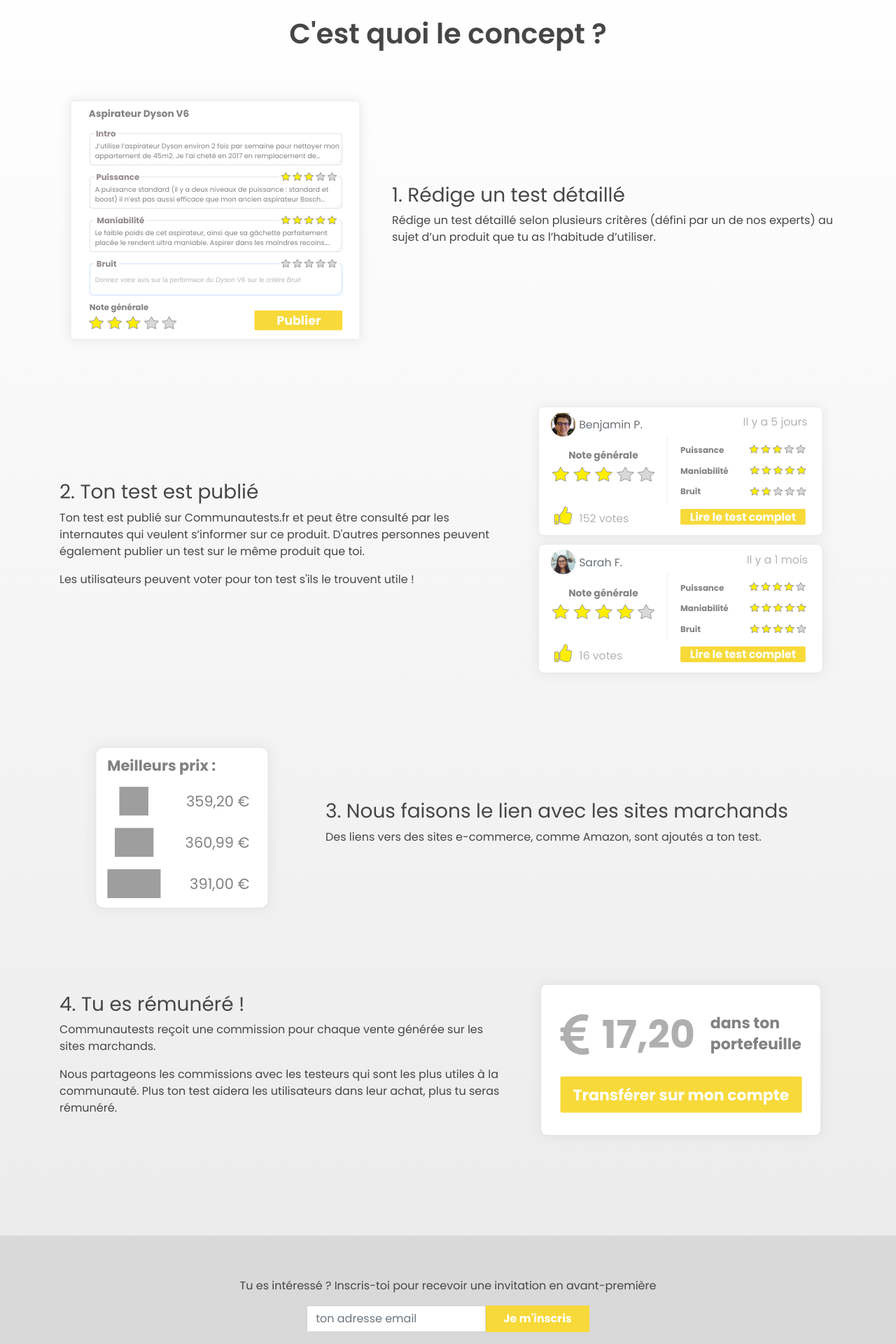
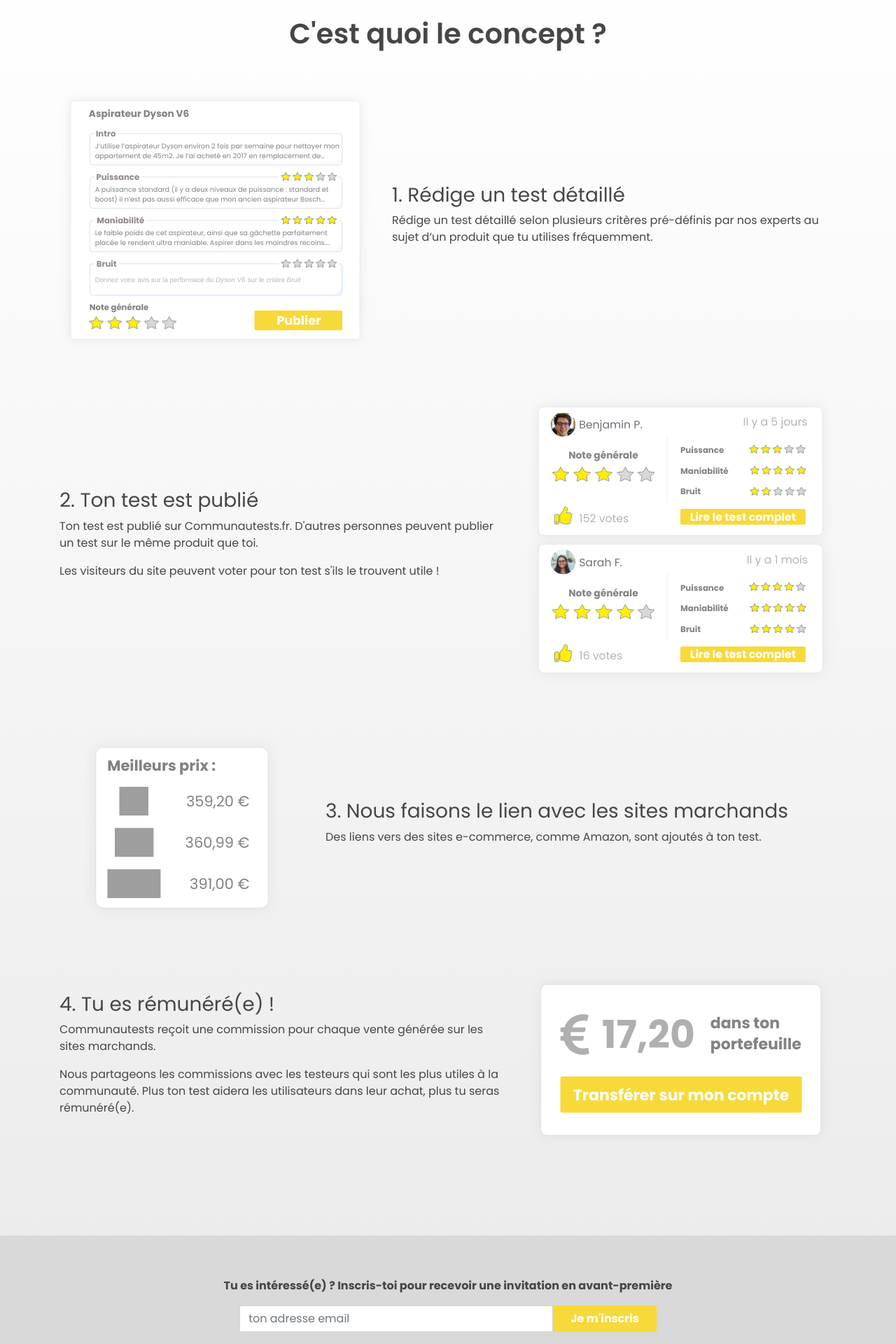
Before and after one commit to benj-p/prelaunch, a PHP site: page / in a window 1280 px wide. Shown: the part 560-2480 px from the top of the page at 70% size. Run offline with PHP 8.4, Linux system fonts and the light colour scheme; grey boxes are pictures that could not be loaded.

Commit message:
Wording update

```diff
--- a/css/style.css
+++ b/css/style.css
@@ -107,10 +107,6 @@ form {
 
 .step {
   margin-bottom: 60px;
-}
-
-.wallet-illustration {
-  text-align: center;
 }
 
 .bottom-section {
--- a/index.html
+++ b/index.html
@@ -47,7 +47,7 @@
         <form class="validate form-inline text-center" action="https://gmail.us20.list-manage.com/subscribe/post?u=1032adc8ab5e905f4f983093b&amp;id=acdd1f3640" method="post" id="mc-embedded-subscribe-form" name="mc-embedded-subscribe-form" target="_self" novalidate>
           <div class="form-group mb-2">
             <label for="EMAIL" class="sr-only">Email</label>
-            <input type="email" class="form-control" style="width: 20vw;" placeholder="ton adresse email" name="EMAIL" id="mce-EMAIL">
+            <input type="email" class="form-control" style="width: 35vw;" placeholder="ton adresse email" name="EMAIL" id="mce-EMAIL">
           </div>
           <div style="position: absolute; left: -5000px;" aria-hidden="true">
             <input type="text" name="b_1032adc8ab5e905f4f983093b_acdd1f3640" tabindex="-1" value="">
@@ -192,7 +192,7 @@
                                 <path d="M365.5,53.5 L369.5,49.5" id="Line" stroke="#E0E0E0" stroke-width="0.7" stroke-linecap="square"></path>
                                 <text id="J’utilise-l’aspirate" font-family="Poppins-Regular, Poppins" font-size="10" font-weight="normal" fill="#828282">
                                     <tspan x="8" y="30">J’utilise l’aspirateur Dyson environ 2 fois par semaine pour nettoyer mon </tspan>
-                                    <tspan x="8" y="45">appartement de 45m2. Je l’ai cheté en 2017 en remplacement de…</tspan>
+                                    <tspan x="8" y="45">appartement de 45m2. Je l’ai acheté en 2017 en remplacement de…</tspan>
                                 </text>
                                 <g id="field-title" transform="translate(7.000000, 0.000000)">
                                     <rect id="Rectangle" fill="#FFFFFF" x="0" y="0" width="34" height="16"></rect>
@@ -225,7 +225,7 @@
 
       <div class="col-md-7 col-sm-6 my-auto order-first order-md-last">
         <h3>1. Rédige un test détaillé</h3>
-        <p>Rédige un test détaillé selon plusieurs critères (défini par un de nos experts) au sujet d’un produit que tu as l’habitude d’utiliser.</p>
+        <p>Rédige un test détaillé selon plusieurs critères pré-définis par nos experts au sujet d’un produit que tu utilises fréquemment.</p>
       </div>
     </div>
 
@@ -233,8 +233,8 @@
       <div class="col-md-7 col-sm-6 my-auto">
           <div>
             <h3>2. Ton test est publié</h3>
-            <p>Ton test est publié sur Communautests.fr et peut être consulté par les internautes qui veulent s’informer sur ce produit. D'autres personnes peuvent également publier un test sur le même produit que toi.</p>
-            <p>Les utilisateurs peuvent voter pour ton test s'ils le trouvent utile !</p>
+            <p>Ton test est publié sur Communautests.fr. D'autres personnes peuvent publier un test sur le même produit que toi.</p>
+            <p>Les visiteurs du site peuvent voter pour ton test s'ils le trouvent utile !</p>
           </div>
       </div>
       <div class="col-md-5 col-sm-6 col-12 my-auto">
@@ -474,16 +474,16 @@
       </div>
       <div class="col-md-8 my-auto order-first order-md-last">
         <h3>3. Nous faisons le lien avec les sites marchands</h3>
-        <p>Des liens vers des sites e-commerce, comme Amazon, sont ajoutés a ton test.</p>
+        <p>Des liens vers des sites e-commerce, comme Amazon, sont ajoutés à ton test.</p>
       </div>
     </div>
 
     <div class="row step">
 
       <div class="col-md-7 col-sm-6 my-auto">
-        <h3>4. Tu es rémunéré !</h3>
+        <h3>4. Tu es rémunéré(e) !</h3>
         <p>Communautests reçoit une commission pour chaque vente générée sur les sites marchands.</p>
-        <p>Nous partageons les commissions avec les testeurs qui sont les plus utiles à la communauté. Plus ton test aidera les utilisateurs dans leur achat, plus tu seras rémunéré.</p>
+        <p>Nous partageons les commissions avec les testeurs qui sont les plus utiles à la communauté. Plus ton test aidera les utilisateurs dans leur achat, plus tu seras rémunéré(e).</p>
       </div>
        <div class="col-md-5 col-sm-6 col-12 my-auto">
         <svg viewBox="0 0 405 237" version="1.1" xmlns="http://www.w3.org/2000/svg" xmlns:xlink="http://www.w3.org/1999/xlink">
@@ -530,11 +530,11 @@
 
   <div class="bottom-section">
     <div class="form-container form-bottom">
-      <p>Tu es intéressé ? Inscris-toi pour recevoir une invitation en avant-première</p>
+      <p><strong>Tu es intéressé(e) ? Inscris-toi pour recevoir une invitation en avant-première</strong></p>
       <form class="validate form-inline text-center" action="https://gmail.us20.list-manage.com/subscribe/post?u=1032adc8ab5e905f4f983093b&amp;id=acdd1f3640" method="post" id="mc-embedded-subscribe-form" name="mc-embedded-subscribe-form" target="_self" novalidate>
         <div class="form-group mb-2">
           <label for="EMAIL" class="sr-only">Email</label>
-          <input type="email" class="form-control" style="width: 20vw;" placeholder="ton adresse email" name="EMAIL" id="mce-EMAIL">
+          <input type="email" class="form-control" style="width: 35vw;" placeholder="ton adresse email" name="EMAIL" id="mce-EMAIL">
         </div>
         <div style="position: absolute; left: -5000px;" aria-hidden="true">
           <input type="text" name="b_1032adc8ab5e905f4f983093b_acdd1f3640" tabindex="-1" value="">
@@ -543,7 +543,7 @@
       </form>
     </div>
     <div class="form-container-mobile form-bottom">
-      <p>Tu es intéressé ? Inscris-toi pour recevoir une invitation en avant-première !</p>
+      <p><strong>Tu es intéressé(e) ? Inscris-toi pour recevoir une invitation en avant-première !</strong></p>
       <form class="validate text-center" action="https://gmail.us20.list-manage.com/subscribe/post?u=1032adc8ab5e905f4f983093b&amp;id=acdd1f3640" method="post" id="mc-embedded-subscribe-form" name="mc-embedded-subscribe-form" target="_self" novalidate>
         <div class="form-group">
           <label for="EMAIL" class="sr-only">Email</label>
@@ -556,33 +556,6 @@
       </form>
     </div>
   </div>
-  <!-- <div class="content container">
-    <h2 style="text-align: center;"><span>Comment ca fonctionne ?</span></h2>
-    <div class="card-concept">
-      <div class="icon"><i class="fas fa-pencil-alt"></i></div>
-      <div class="description"><strong>Rédige un test détaillé</strong> au sujet d’un produit que tu as l’habitude d’utiliser.</div>
-    </div>
-    <div class="card-concept">
-      <div class="icon"><i class="fas fa-search"></i></div>
-      <div class="description"><strong>Ton test est publié sur Communautests.fr</strong> et peut être consulté par d’autres personnes qui veulent s’informer sur ce produit.</div>
-    </div>
-    <div class="card-concept">
-      <div class="icon"><i class="fas fa-thumbs-up"></i></div>
-      <div class="description">Ces personnes peuvent <strong>voter pour ton test</strong> s’ils le trouvent utile.</div>
-    </div>
-    <div class="card-concept">
-      <div class="icon"><i class="fab fa-amazon"></i></div>
-      <div class="description">Des <strong>liens vers des sites marchands</strong>, comme Amazon, sont ajoutés a ton test.</div>
-    </div>
-    <div class="card-concept">
-      <div class="icon"><i class="fas fa-exchange-alt"></i></div>
-      <div class="description"><strong>Communautests</strong> reçoit une commission pour chaque vente générée sur les sites marchands.</div>
-    </div>
-    <div class="card-concept">
-      <div class="icon"><i class="fas fa-euro-sign"></i></div>
-      <div class="description"><strong>Nous partageons cette commission avec toi !</strong> Tu es rémunéré en fonction de la popularité de ton test.</div>
-    </div>
-  </div> -->
 
   <div class="footer">
     <p class="footer-info"><i class="fas fa-envelope"></i><span>contact@communautests.fr</span></p>
```
